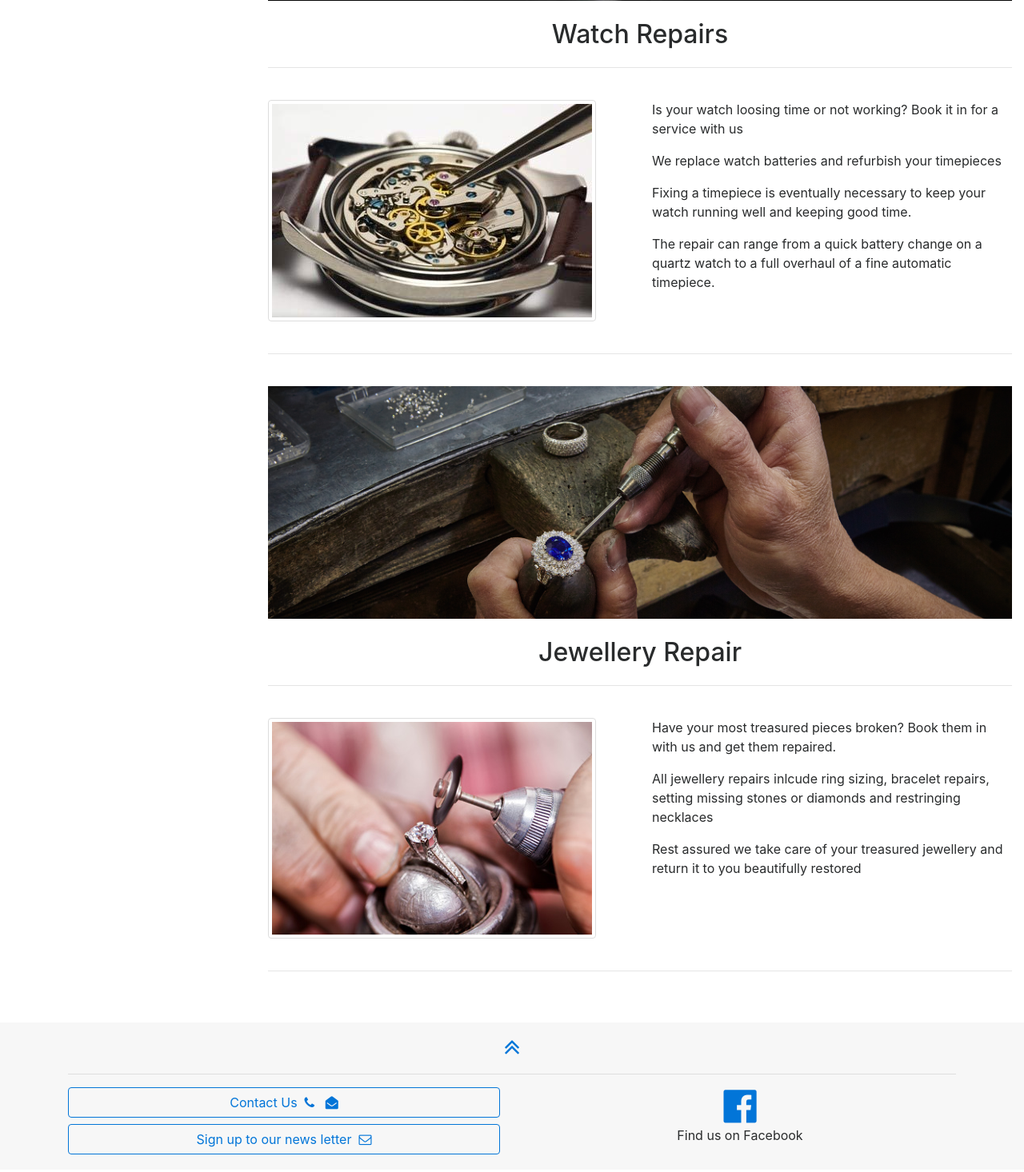
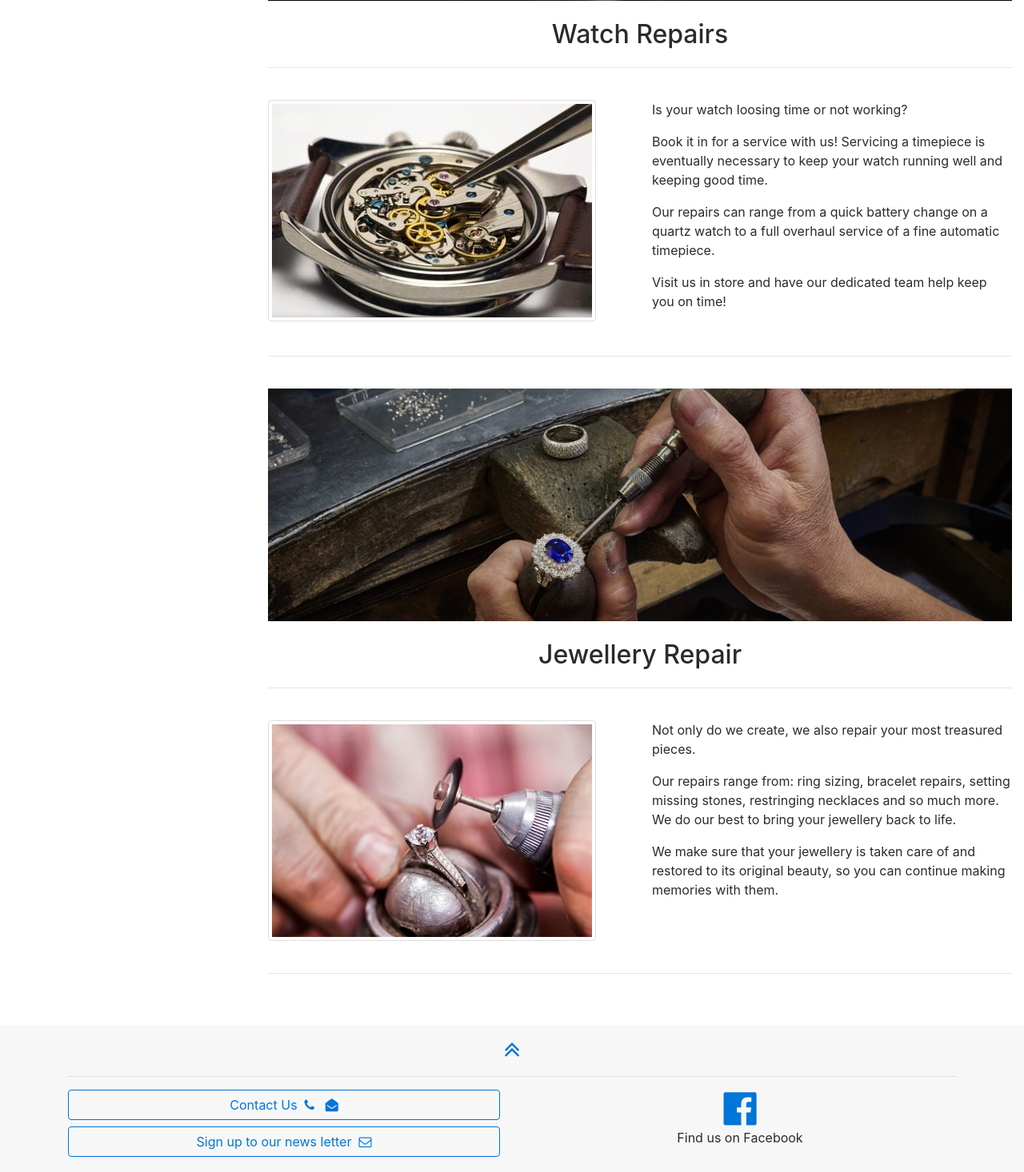
Before and after one commit to Justin859/MichaelsDesigns, a Django app: page /services/ in a window 1280 px wide. Shown: the part 353-1819 px from the top of the page at 80% size. Before the commit the page ends 1797 px from the top, so only its background shows below. Run offline with Django 3.2, Linux system fonts and the light colour scheme; data that the repository does not hold is empty; some libraries are stand-ins or nearby versions.

Commit message:
Changed paragraphs to specifications

```diff
--- a/designs/templates/anniversary.html
+++ b/designs/templates/anniversary.html
@@ -102,7 +102,7 @@
     <div class="hidden-md-up" style="margin-bottom: 50px;" id="jewelleryMobile"></div>
     <div class="row">
         <div class="col-md-12" id="jewellery">
-            <h1 class="text-center display-4">Jewelry Anniversary list</h1>
+            <h1 class="text-center display-4">Jewellery Anniversary list</h1>
         </div>
     </div>
     <br>
--- a/designs/templates/repairs/services.html
+++ b/designs/templates/repairs/services.html
@@ -28,10 +28,10 @@
         </div>
         <div class="col-md-6">
             <br>
-            <p>Is your watch loosing time or not working? Book it in for a service with us</p>
-            <p>We replace watch batteries and refurbish your timepieces</p>
-            <p>Fixing a timepiece is eventually necessary to keep your watch running well and keeping good time.</p>
-            <p>The repair can range from a quick battery change on a quartz watch to a full overhaul of a fine automatic timepiece.</p>
+            <p>Is your watch loosing time or not working?</p>
+            <p>Book it in for a service with us! Servicing a timepiece is eventually necessary to keep your watch running well and keeping good time.</p>
+            <p>Our repairs can range from a quick battery change on a quartz watch to a full overhaul service of a fine automatic timepiece.</p>
+            <p>Visit us in store and have our dedicated team help keep you on time!</p>
         </div>
     </div>
     <br>
@@ -58,9 +58,13 @@
         </div>
         <div class="col-md-6">
             <br>
-            <p>Have your most treasured pieces broken? Book them in with us and get them repaired.</p>
-            <p>All jewellery repairs inlcude ring sizing, bracelet repairs, setting missing stones or diamonds and restringing necklaces</p>
-            <p>Rest assured we take care of your treasured jewellery and return it to you beautifully restored</p>
+            <p>Not only do we create, we also repair your most treasured pieces.</p>
+            <p>
+             Our repairs range from: ring sizing, bracelet repairs, setting missing stones,
+             restringing necklaces and so much more.
+             We do our best to bring your jewellery back to life.
+            </p>
+            <p>We make sure that your jewellery is taken care of and restored to its original beauty, so you can continue making memories with them.</p>
         </div>
     </div>
     <br>
```
Also changed, not shown: designs/templates/details/about.html (+14 -13 lines), designs/templates/index.html (+4 -6 lines).
